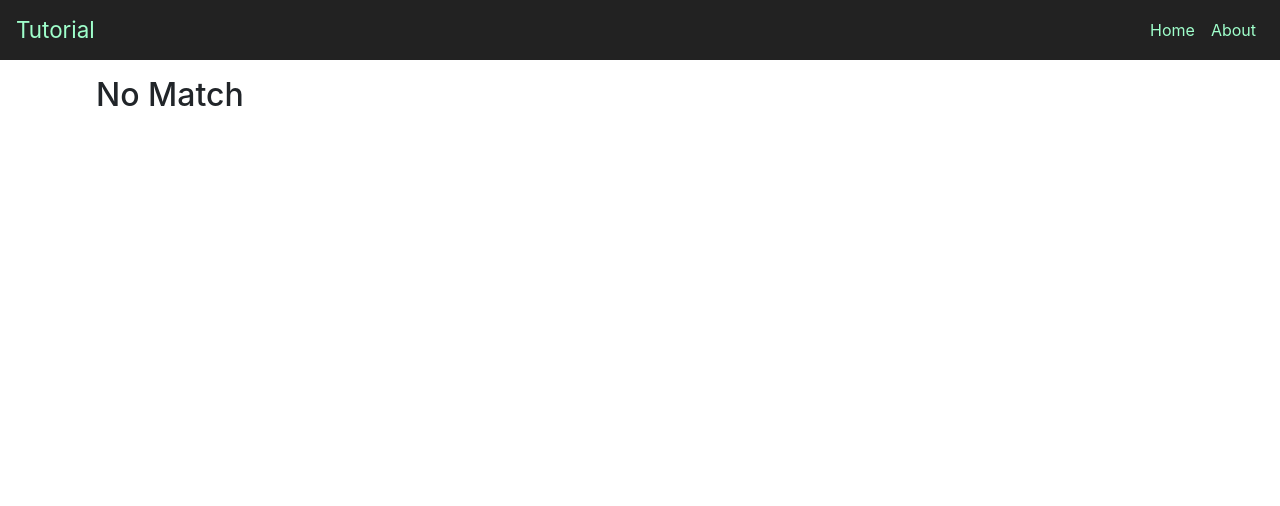
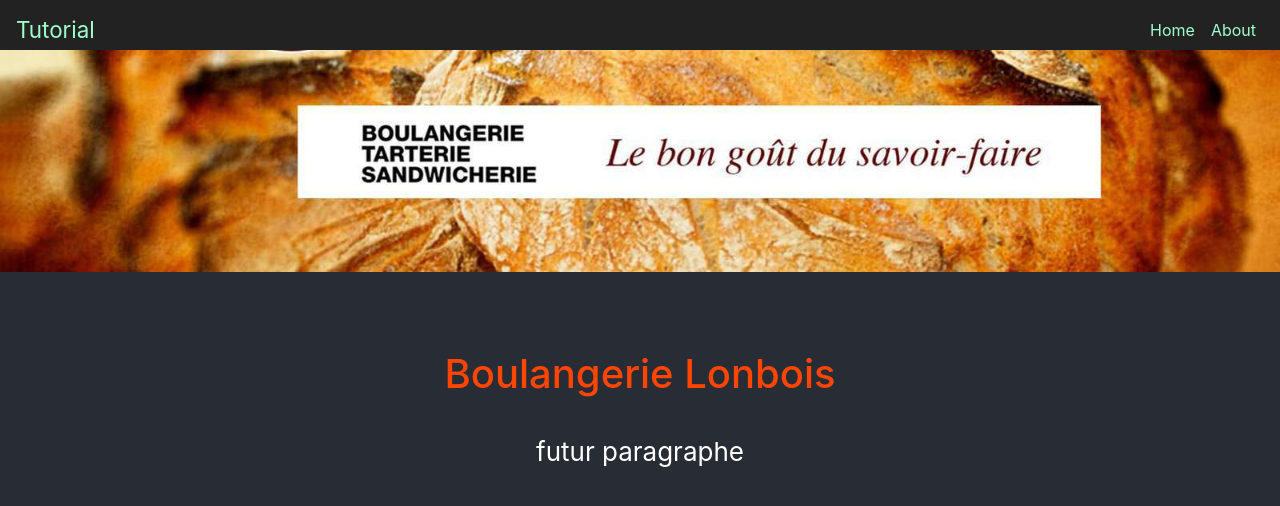
Before and after one commit to MagnesSimon/Web2021, a React (Create React App) app in the folder bakery/: page / in a window 1280 px wide. Shown: the top 506 px of the page. Built offline with nearby package versions, Linux system fonts and the light colour scheme.

Commit message:
plus de no match, page home par défaut

```diff
--- a/bakery/src/App.js
+++ b/bakery/src/App.js
@@ -5,7 +5,7 @@ import { BrowserRouter as Router, Route, Switch } from "react-router-dom";
 import { NavigationBar } from './components/navbar/NavigationBar';
 import React from "react";
 import {About} from "./components/navbar/About";
-import {NoMatch} from "./components/navbar/NoMatch";
+import Home from "./components/home/Home";
 
 function App() {
   return (
@@ -13,7 +13,7 @@ function App() {
           <Router>
               <NavigationBar />              <Switch>
               <Route path="/about" component={About} />
-              <Route component={NoMatch} />
+              <Route component={Home} />
           </Switch>
 
           </Router>
--- a/bakery/src/components/navbar/NoMatch.js
+++ /dev/null
@@ -1,12 +0,0 @@
-import React from 'react';
-import styled from 'styled-components';
-const Wrapper = styled.div`
-  margin-top: 1em;
-  margin-left: 6em;
-  margin-right: 6em;
-`;
-export const NoMatch = () => (
-    <Wrapper>
-        <h2>No Match</h2>
-    </Wrapper>
-)
```
